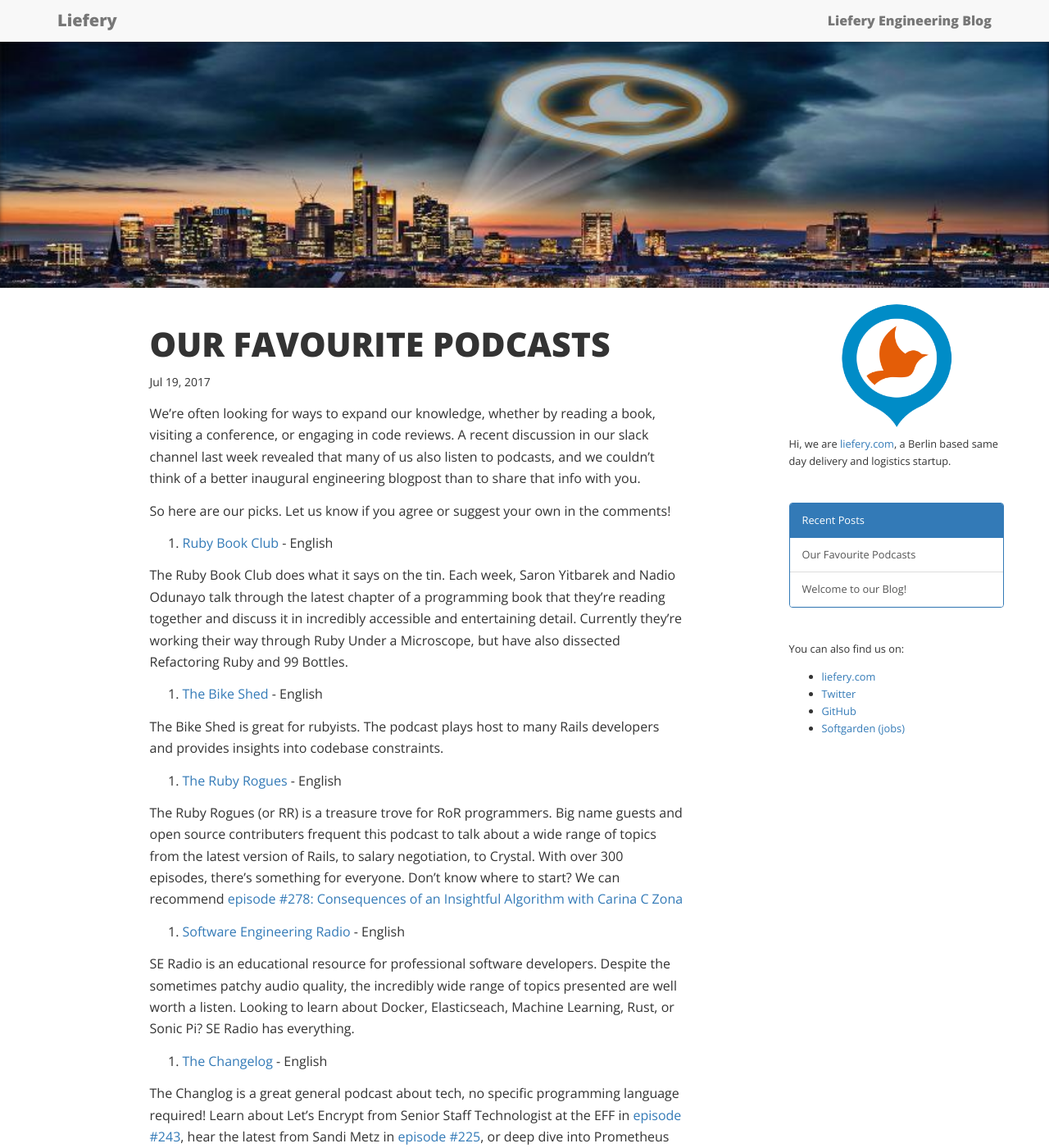
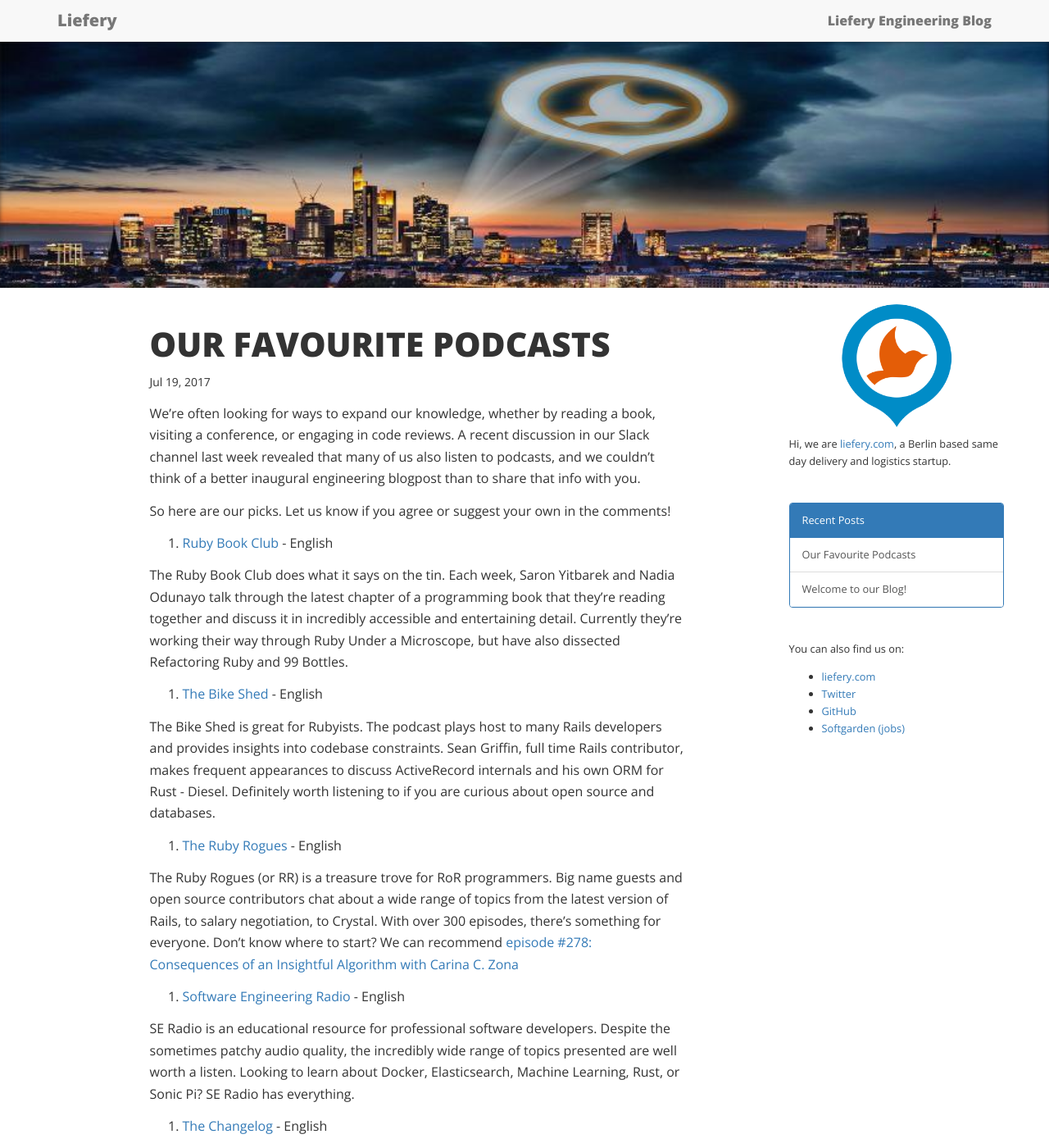
Before and after one commit to liefery-it-legacy/blog, a Jekyll site: the page built from _posts/2017-07-19-favourite-podcasts.md, in a window 1280 px wide and 1400 px high. Shown: the whole window at 82% size. Built offline with Jekyll 4.4.1, drawn with Linux system fonts in a browser that asks for light colours; nearby versions of some CDN libraries; comment, search, counter and statistics services are not loaded; some of the changed text lies outside the part shown.

Commit message:
review feedback

```diff
--- a/_posts/2017-07-19-favourite-podcasts.md
+++ b/_posts/2017-07-19-favourite-podcasts.md
@@ -5,25 +5,25 @@ date:   2017-07-19
 categories: podcasts learning ruby
 ---
 
-We're often looking for ways to expand our knowledge, whether by reading a book, visiting a conference, or engaging in code reviews. A recent discussion in our slack channel last week revealed that many of us also listen to podcasts, and we couldn't think of a better inaugural engineering blogpost than to share that info with you.
+We're often looking for ways to expand our knowledge, whether by reading a book, visiting a conference, or engaging in code reviews. A recent discussion in our Slack channel last week revealed that many of us also listen to podcasts, and we couldn't think of a better inaugural engineering blogpost than to share that info with you.
 
 So here are our picks. Let us know if you agree or suggest your own in the comments!
 
 1. [Ruby Book Club](http://rubybookclub.com/) - English
 
-The Ruby Book Club does what it says on the tin. Each week, Saron Yitbarek and Nadio Odunayo talk through the latest chapter of a programming book that they're reading together and discuss it in incredibly accessible and entertaining detail. Currently they're working their way through Ruby Under a Microscope, but have also dissected Refactoring Ruby and 99 Bottles.
+The Ruby Book Club does what it says on the tin. Each week, Saron Yitbarek and Nadia Odunayo talk through the latest chapter of a programming book that they're reading together and discuss it in incredibly accessible and entertaining detail. Currently they're working their way through Ruby Under a Microscope, but have also dissected Refactoring Ruby and 99 Bottles.
 
 2. [The Bike Shed](http://bikeshed.fm/) - English
 
-The Bike Shed is great for rubyists. The podcast plays host to many Rails developers and provides insights into codebase constraints.
+The Bike Shed is great for Rubyists. The podcast plays host to many Rails developers and provides insights into codebase constraints. Sean Griffin, full time Rails contributor, makes frequent appearances to discuss ActiveRecord internals and his own ORM for Rust - Diesel. Definitely worth listening to if you are curious about open source and databases.
 
 3. [The Ruby Rogues](https://devchat.tv/ruby-rogues) - English
 
-The Ruby Rogues (or RR) is a treasure trove for RoR programmers. Big name guests and open source contributers frequent this podcast to talk about a wide range of topics from the latest version of Rails, to salary negotiation, to Crystal. With over 300 episodes, there's something for everyone. Don't know where to start? We can recommend [episode #278: Consequences of an Insightful Algorithm with Carina C Zona](https://devchat.tv/ruby-rogues/278-rr-consequences-of-an-insightful-algorithm-with-carina-c-zona.)
+The Ruby Rogues (or RR) is a treasure trove for RoR programmers. Big name guests and open source contributors chat about a wide range of topics from the latest version of Rails, to salary negotiation, to Crystal. With over 300 episodes, there's something for everyone. Don't know where to start? We can recommend [episode #278: Consequences of an Insightful Algorithm with Carina C. Zona](https://devchat.tv/ruby-rogues/278-rr-consequences-of-an-insightful-algorithm-with-carina-c-zona.)
 
 4. [Software Engineering Radio](http://www.se-radio.net/) - English
 
-SE Radio is an educational resource for professional software developers. Despite the sometimes patchy audio quality, the incredibly wide range of topics presented are well worth a listen. Looking to learn about Docker, Elasticseach, Machine Learning, Rust, or Sonic Pi? SE Radio has everything.
+SE Radio is an educational resource for professional software developers. Despite the sometimes patchy audio quality, the incredibly wide range of topics presented are well worth a listen. Looking to learn about Docker, Elasticsearch, Machine Learning, Rust, or Sonic Pi? SE Radio has everything.
 
 5. [The Changelog](https://changelog.com/podcast) - English
 
@@ -43,4 +43,4 @@ Given we're in Germany, we thought we'd add a German podcast to the list. Softwa
 
 9. [Start Up](https://gimletmedia.com/startup/) - English
 
-Start Up from Gimlet Media made its way onto the list, not because it discusses the hottest new developer trends, or because of interviews with our favourite ruby people, but because it provides a fascinating insight into the world of start ups. In season one, follow Alex Blumberg, CEO and co-founder of Gimlet Media (a podcasting company with lots of other great podcasts under its belt as well) fumble his way through initial pitches, finding a co-founder, making his first hires and, of course, making his first mistakes. Later, co-host Lisa Chow takes over to interview other start ups, occasionally checking back in with her boss and colleagues.
+Start Up from Gimlet Media made its way onto the list, not because it discusses the hottest new developer trends, or because of interviews with our favourite Ruby people, but because it provides a fascinating insight into the world of start ups. In season one, follow Alex Blumberg, CEO and co-founder of Gimlet Media (a podcasting company with lots of other great podcasts under its belt as well) fumble his way through initial pitches, finding a co-founder, making his first hires and, of course, making his first mistakes. Later, co-host Lisa Chow takes over to interview other start ups, occasionally checking back in with her boss and colleagues.
```
